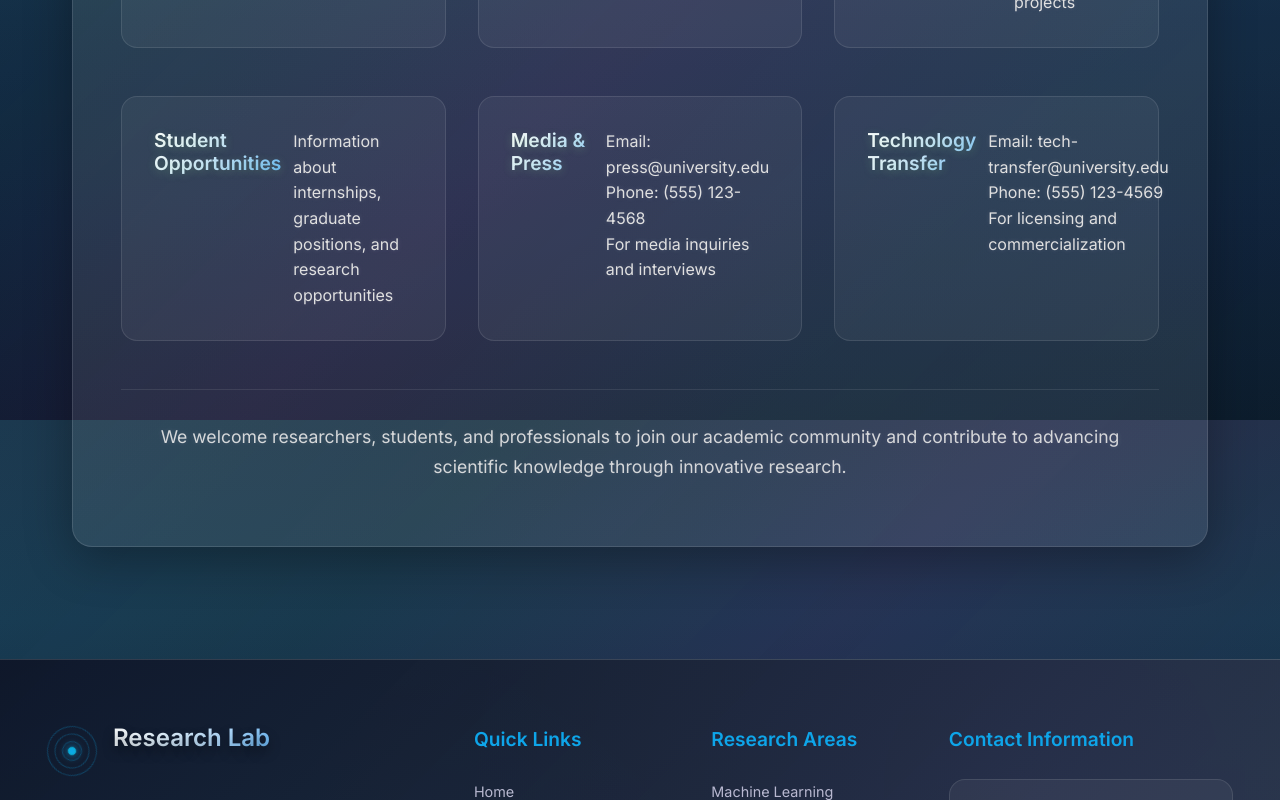
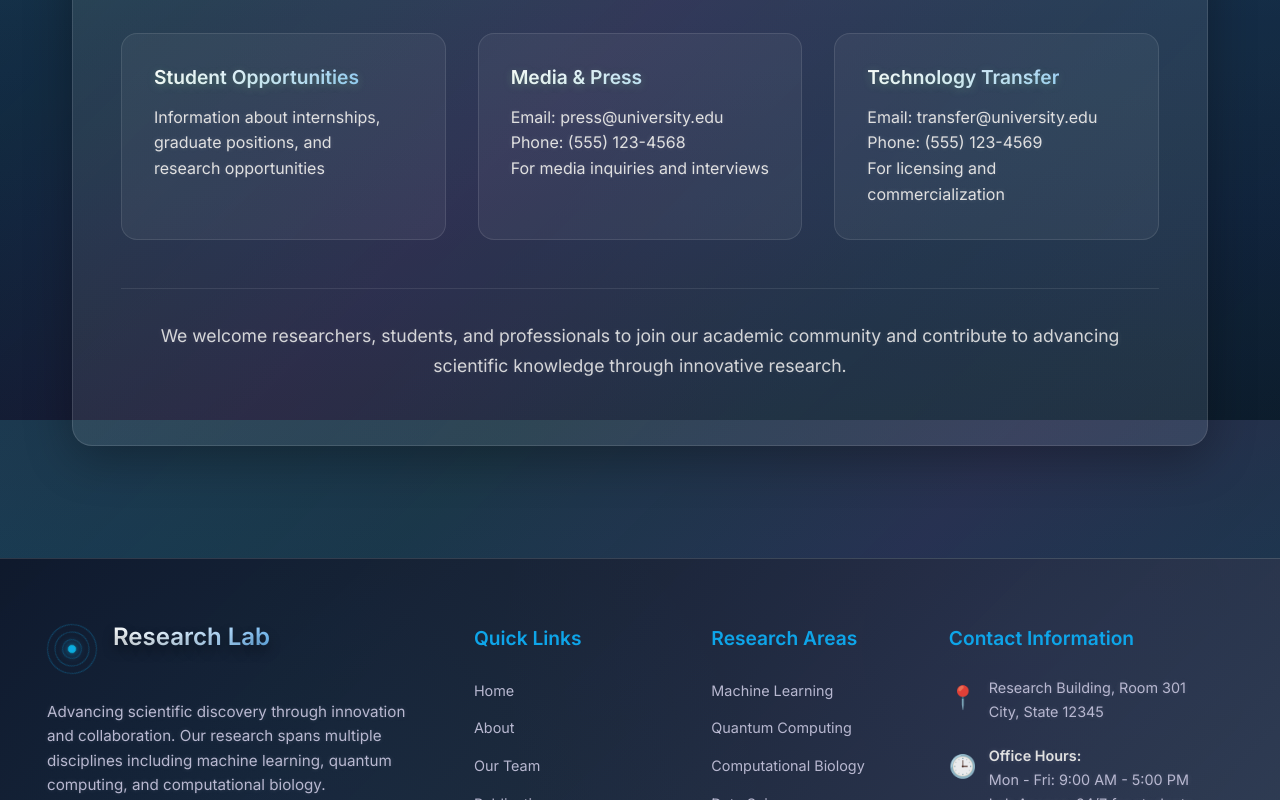
Before and after one commit to nafi103/Lab-Website, a React (Vite) app: page /about in a window 1280 px wide. Shown: the part 2780-3580 px from the top of the page. Built offline with nearby package versions, Linux system fonts and the light colour scheme.

Commit message:
Release 1.1

```diff
--- a/src/components/Footer/Footer.css
+++ b/src/components/Footer/Footer.css
@@ -200,7 +200,7 @@
   gap: 1.5rem;
 }
 
-.contact-item {
+.footer-contact-item {
   display: flex;
   align-items: flex-start;
   gap: 0.75rem;
@@ -217,27 +217,22 @@
   min-width: 20px;
 }
 
-.contact-item div {
+.footer-contact-item div {
   flex: 1;
-  background: none;
-  border: none;
-  box-shadow: none;
-  padding: 0;
-  border-radius: 0;
 }
 
-.contact-item p {
+.footer-contact-item p {
   margin: 0 0 0.25rem 0;
   font-size: 0.9rem;
   color: var(--text-secondary, #b8b8d0);
   line-height: 1.4;
 }
 
-.contact-item p:last-child {
+.footer-contact-item p:last-child {
   margin-bottom: 0;
 }
 
-.contact-item p strong {
+.footer-contact-item p strong {
   color: var(--text-primary, #e0e0e0);
   font-weight: 600;
 }
@@ -303,7 +298,7 @@
     text-align: center;
   }
 
-  .contact-item {
+  .footer-contact-item {
     justify-content: center;
   }
 
--- a/src/components/Footer/Footer.jsx
+++ b/src/components/Footer/Footer.jsx
@@ -70,14 +70,14 @@ const Footer = () => {
           <div className="footer-section">
             <h4>Contact Information</h4>
             <div className="contact-info">
-              <div className="contact-item">
+              <div className="footer-contact-item">
                 <span className="contact-icon">📍</span>
                 <div>
                   <p>Research Building, Room 301</p>
                   <p>City, State 12345</p>
                 </div>
               </div>
-              <div className="contact-item">
+              <div className="footer-contact-item">
                 <span className="contact-icon">🕒</span>
                 <div>
                   <p><strong>Office Hours:</strong></p>
--- a/src/components/HomePublicationSection/HomePublicationSection.css
+++ b/src/components/HomePublicationSection/HomePublicationSection.css
@@ -156,7 +156,6 @@
   margin-bottom: 1rem;
   line-height: 1.4;
   display: -webkit-box;
-  -webkit-line-clamp: 2;
   -webkit-box-orient: vertical;
   overflow: hidden;
 }
@@ -203,7 +202,6 @@
   line-height: 1.5;
   margin-bottom: 1.5rem;
   display: -webkit-box;
-  -webkit-line-clamp: 3;
   -webkit-box-orient: vertical;
   overflow: hidden;
 }
--- a/src/pages/About/About.jsx
+++ b/src/pages/About/About.jsx
@@ -120,7 +120,7 @@ const About = () => {
             </div>
             <div className="contact-item">
               <h3>Technology Transfer</h3>
-              <p>Email: tech-transfer@university.edu<br />
+              <p>Email: transfer@university.edu<br />
                  Phone: (555) 123-4569<br />
                  For licensing and commercialization</p>
             </div>
```
